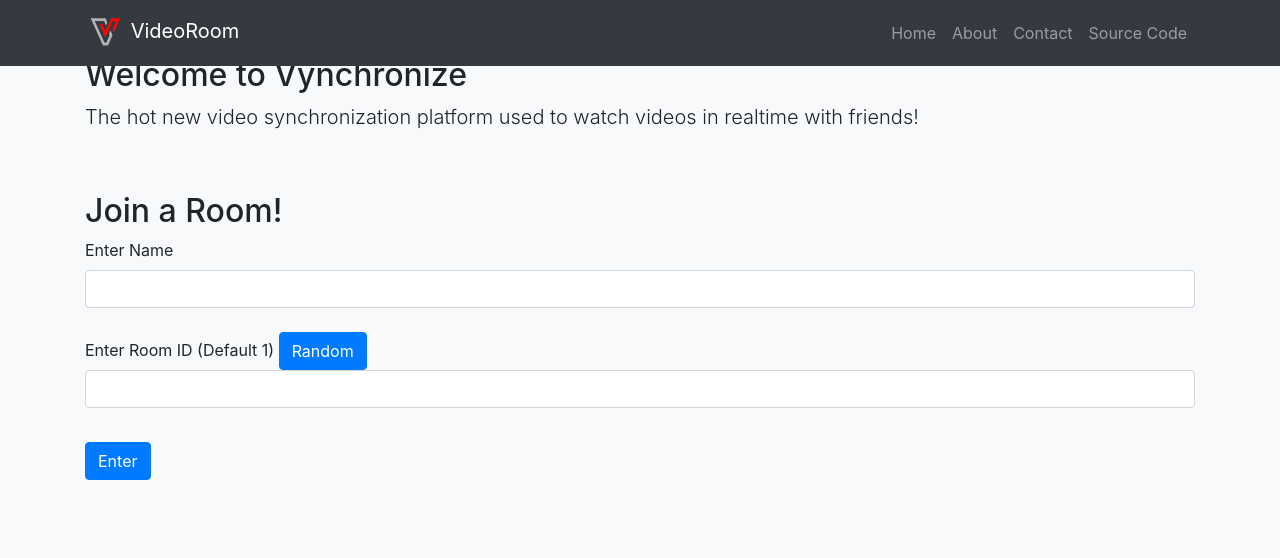
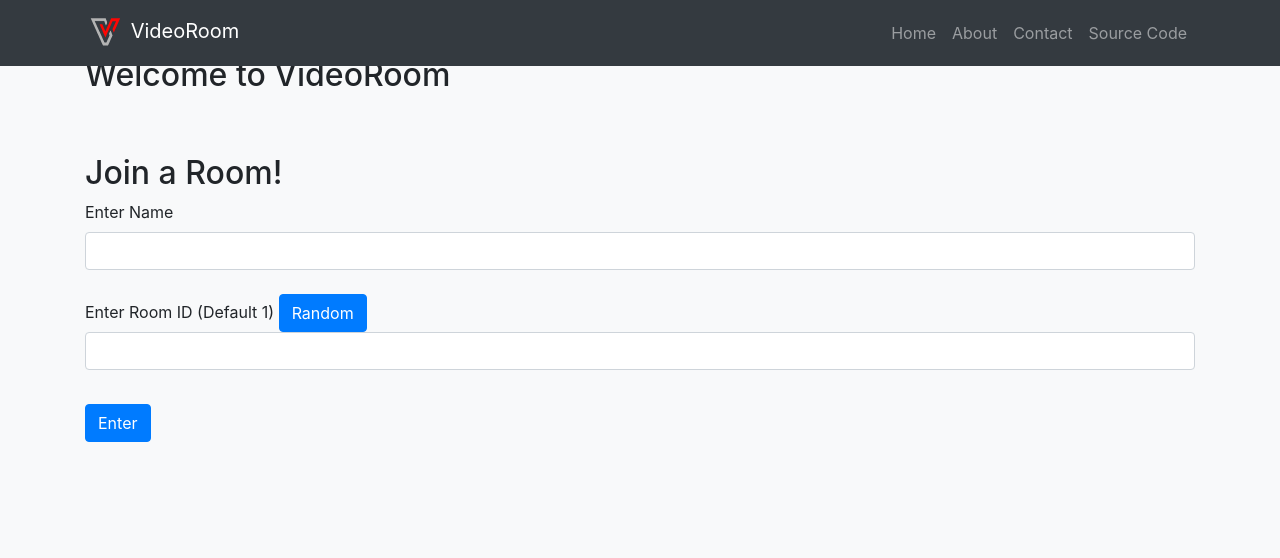
Before and after one commit to mehul4real/VideoRoom, a website with bundled scripts: page index.html in a window 1280 px wide. Shown: the top 558 px of the page. Built offline with nearby package versions, Linux system fonts and the light colour scheme; a script that the page names is missing; files whose address does not match are found by name.

Commit message:
text changes

```diff
--- a/index.html
+++ b/index.html
@@ -68,7 +68,7 @@
                         <a id="contact-nav" class="nav-link js-scroll-trigger hide" href="#">Contact</a>
                     </li>
                     <li class="nav-item">
-                        <a class="nav-link js-scroll-trigger" href="https://github.com/Mehul4real/VideoRoom">Source Code</a>
+                        <a class="nav-link js-scroll-trigger" target="_blank" href="https://github.com/Mehul4real/VideoRoom">Source Code</a>
                     </li>
                 </ul>
             </div>
@@ -86,8 +86,7 @@
         <div id="userFormArea" class="row">
             <div class="col-md-12">
                 <!-- ADD DESCRIPTION HERE -->
-                <h2>Welcome to Vynchronize</h2>
-                <p class="lead">The hot new video synchronization platform used to watch videos in realtime with friends!</p>
+                <h2>Welcome to VideoRoom</h2>
                 <hr style="height:20pt; visibility:hidden;" />
 
                 <h2> Join a Room! </h2>
```
